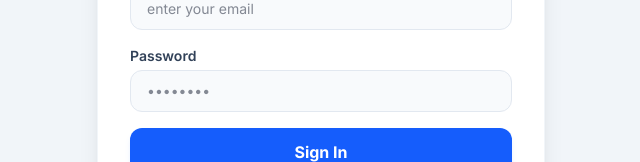
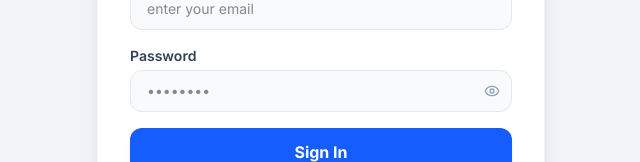
Before and after one commit to Cal0505/Uniform-Exchange-Inventory-Management, a React (Vite) app: page / in a window 1280 px wide. Shown: the part 386-548 px from the top of the page, without its empty margins (319-959 px from the left). Built offline with nearby package versions, Linux system fonts and the light colour scheme; no server answers; the database is empty.

Commit message:
Update App.tsx

```diff
--- a/src/App.tsx
+++ b/src/App.tsx
@@ -1,6 +1,6 @@
 import React, { useState, useEffect } from 'react';
 import { db, handleFirestoreError, OperationType } from './firebase';
-import { collection, onSnapshot, query } from 'firebase/firestore';
+import { collection, onSnapshot, query, addDoc, serverTimestamp } from 'firebase/firestore';
 import { seedDatabaseIfEmpty } from './seeder';
 import { School, ClothingType, Size, Colour, Location, InventoryItem, Category, ItemType } from './types';
 import AdminPanel from './components/AdminPanel';
@@ -14,7 +14,9 @@ import {
   Clock,
   Shirt,
   User,
-  ExternalLink
+  ExternalLink,
+  Eye,
+  EyeOff
 } from 'lucide-react';
 
 export default function App() {
@@ -24,6 +26,7 @@ export default function App() {
   const [emailInput, setEmailInput] = useState('');
   const [passwordInput, setPasswordInput] = useState('');
   const [loginError, setLoginError] = useState('');
+  const [showPassword, setShowPassword] = useState(false); // Eye icon state
 
   // Contact form states
   const [showContactForm, setShowContactForm] = useState(false);
@@ -43,6 +46,29 @@ export default function App() {
   const [categories, setCategories] = useState<Category[]>([]);
   const [itemTypes, setItemTypes] = useState<ItemType[]>([]);
   const [inventory, setInventory] = useState<InventoryItem[]>([]);
+
+  // 15-MINUTE PERSISTENCE CHECK ON APP START
+  useEffect(() => {
+    const savedLoginStr = localStorage.getItem('ue_session');
+    if (savedLoginStr) {
+      try {
+        const session = JSON.parse(savedLoginStr);
+        const now = Date.now();
+        const fifteenMinutes = 15 * 60 * 1000;
+
+        // If current time minus login time is less than 15 mins, restore session
+        if (now - session.timestamp < fifteenMinutes) {
+          setUserRole(session.role);
+          setIsLoggedIn(true);
+        } else {
+          // Expired session - clean up browser memory
+          localStorage.removeItem('ue_session');
+        }
+      } catch (e) {
+        console.error('Session restore failed:', e);
+      }
+    }
+  }, []);
 
   // Seed database if empty on component mount
   useEffect(() => {
@@ -154,27 +180,43 @@ export default function App() {
     };
   }, []);
 
-  // MASTER ACTION: VALIDATE THE TYPED LOGINS
+  // MASTER ACTION: VALIDATE THE TYPED LOGINS & SAVE TIME TO MEMORY
   const handleLogin = () => {
     setLoginError('');
 
-    // Check against your bulletproof master credentials
     if (emailInput.trim() === 'carlhurles28@gmail.com' && passwordInput === 'J4sp3r#M1sty') {
       setUserRole('Dev');
       setIsLoggedIn(true);
+
+      // Save current login details and dynamic time tag to localStorage
+      const sessionData = {
+        role: 'Dev',
+        timestamp: Date.now()
+      };
+      localStorage.setItem('ue_session', JSON.stringify(sessionData));
     } else {
       setLoginError('Invalid email address or password. Access denied.');
     }
   };
 
-  // MASTER ACTION: CONTACT DEV TEAM PLACEHOLDER (WE WILL LINK TO FIRESTORE NEXT)
-  const handleSendMessage = () => {
+  // REAL FIRESTORE ACTION: SAVE THE TICKET MESSAGE DIRECTLY TO GOOGLE CLOUD
+  const handleSendMessage = async () => {
     if (!contactMessage.trim()) return;
-    alert(`Ticket logged for fallback tracking! Content: "${contactMessage}"`);
+    try {
+      await addDoc(collection(db, 'developer_tickets'), {
+        senderEmail: emailInput.trim() || 'anonymous@user.com',
+        message: contactMessage.trim(),
+        timestamp: serverTimestamp(),
+        status: 'pending'
+      });
+      alert('Your message was successfully sent straight to the developer database!');
+    } catch (err) {
+      console.error('Error logging support ticket:', err);
+      alert('Could not save to database. Ticket logged locally instead.');
+    }
     setContactMessage('');
     setShowContactForm(false);
   };
-
   // IF USER IS NOT LOGGED IN, SHOW THE MUTATED LOGIN BLOCK INTERFACE
   if (!isLoggedIn) {
     return (
@@ -210,13 +252,22 @@ export default function App() {
             </div>
             <div>
               <label className="block mb-1 text-sm font-semibold text-slate-700">Password</label>
-              <input
-                type="password"
-                value={passwordInput}
-                onChange={(e) => setPasswordInput(e.target.value)}
-                placeholder="••••••••"
-                className="w-full px-4 py-2.5 rounded-xl border border-slate-200 text-sm focus:outline-none focus:ring-2 focus:ring-blue-500 bg-slate-50 text-slate-900"
-              />
+              <div className="relative">
+                <input
+                  type={showPassword ? 'text' : 'password'}
+                  value={passwordInput}
+                  onChange={(e) => setPasswordInput(e.target.value)}
+                  placeholder="••••••••"
+                  className="w-full px-4 py-2.5 rounded-xl border border-slate-200 text-sm focus:outline-none focus:ring-2 focus:ring-blue-500 bg-slate-50 text-slate-900 pr-10"
+                />
+                <button
+                  type="button"
+                  onClick={() => setShowPassword(!showPassword)}
+                  className="absolute inset-y-0 right-0 pr-3 flex items-center text-slate-400 hover:text-slate-600"
+                >
+                  {showPassword ? <EyeOff className="w-4 h-4" /> : <Eye className="w-4 h-4" />}
+                </button>
+              </div>
             </div>
             <button
               onClick={handleLogin}
@@ -248,6 +299,7 @@ export default function App() {
       </div>
     );
   }
+
   // IF USER IS LOGGED IN, RENDER THE ACTUAL WORKSPACE DASHBOARD
   return (
     <div className="min-h-screen bg-slate-50 flex flex-col font-sans antialiased">
```
